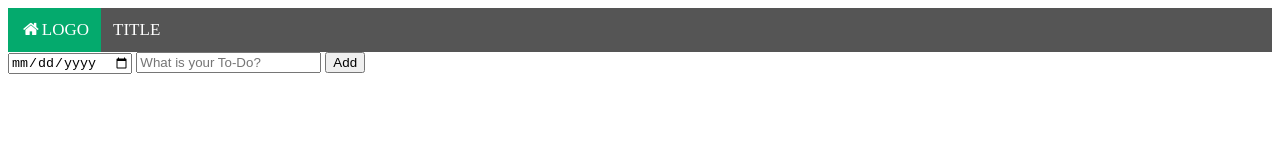
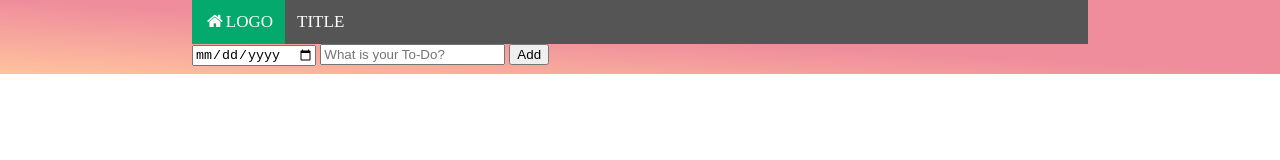
Before and after one commit to Tamino-15/To-Do-List, a plain HTML site: page index.html in a window 1280 px wide. Drawn offline with Linux system fonts and the light colour scheme.

Commit message:
some css for body

```diff
--- a/style.css
+++ b/style.css
@@ -20,3 +20,11 @@
 .active {
     background-color: #04AA6D;
 }
+
+body {
+    margin-left: 15%;
+    margin-right: 15%;
+    margin-top : 0%;
+    background: linear-gradient(to bottom left, #EF8D9C 50%, #FFC39E 100%);
+    background-repeat: no-repeat;
+}
```
